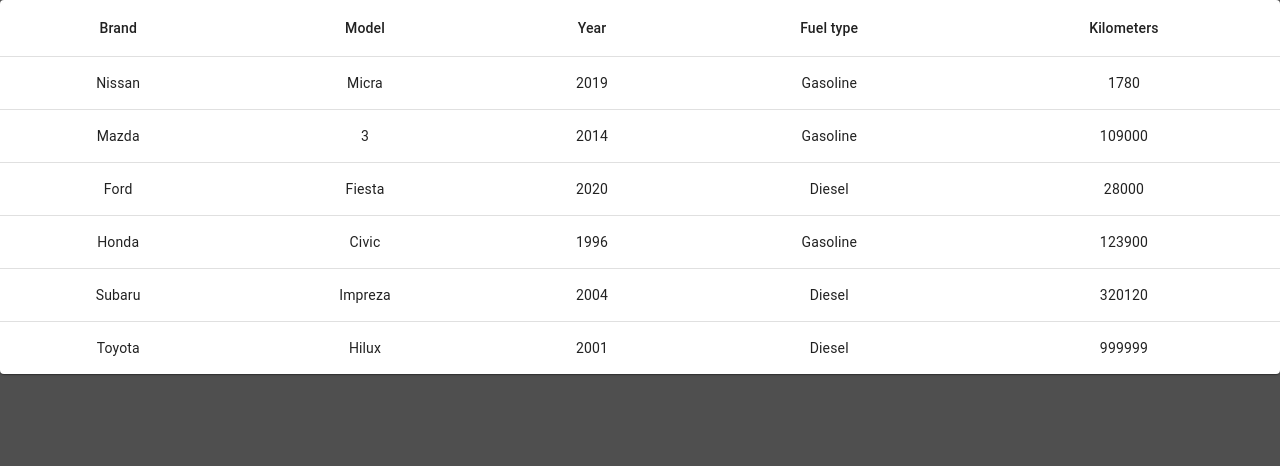
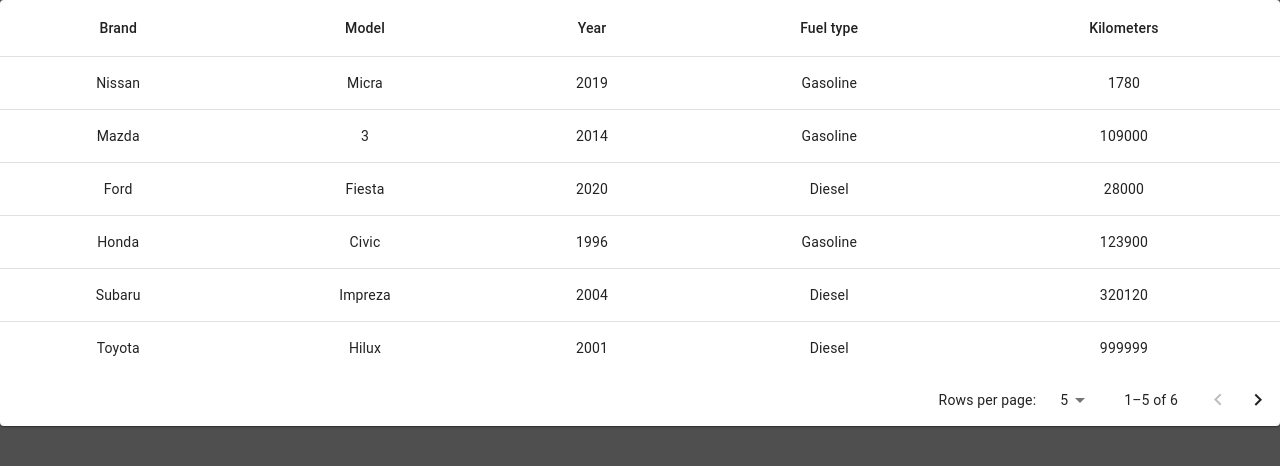
Before and after one commit to DepetrisFe/explorer-table, a React (Vite) app: page / in a window 1280 px wide. Shown: the top 466 px of the page. Built offline with nearby package versions, Linux system fonts and the light colour scheme.

Commit message:
table pagination

```diff
--- a/src/App.tsx
+++ b/src/App.tsx
@@ -1,3 +1,4 @@
+import { useState } from "react";
 import {
   Paper,
   Table,
@@ -5,11 +6,11 @@
   TableCell,
   TableContainer,
   TableHead,
+  TablePagination,
   TableRow,
 } from "@mui/material";
 import "./App.css";
 
-function App() {
 const rows = [
   {
     id: 1,
@@ -61,8 +62,24 @@
   },
 ];
 
+function App() {
+  const [page, setPage] = useState(0);
+  const [rowsPerPage, setRowsPerPage] = useState(5);
+
+  const handleChangePage = (event: unknown, newPage: number) => {
+    setPage(newPage);
+  };
+
+  const handleChangeRowsPerPage = (
+    event: React.ChangeEvent<HTMLInputElement>
+  ) => {
+    setRowsPerPage(parseInt(event.target.value, 10));
+    setPage(0);
+  };
+
   return (
-    <TableContainer component={Paper}>
+    <Paper>
+      <TableContainer>
         <Table sx={{ minWidth: 650 }} aria-label="simple table">
           <TableHead>
             <TableRow>
@@ -89,6 +106,16 @@
           </TableBody>
         </Table>
       </TableContainer>
+      <TablePagination
+        rowsPerPageOptions={[5, 10, 25]}
+        component="div"
+        count={rows.length}
+        rowsPerPage={rowsPerPage}
+        page={page}
+        onPageChange={handleChangePage}
+        onRowsPerPageChange={handleChangeRowsPerPage}
+      />
+    </Paper>
   );
 }
 
```
Lines whose indentation alone changed are shown as unchanged.
